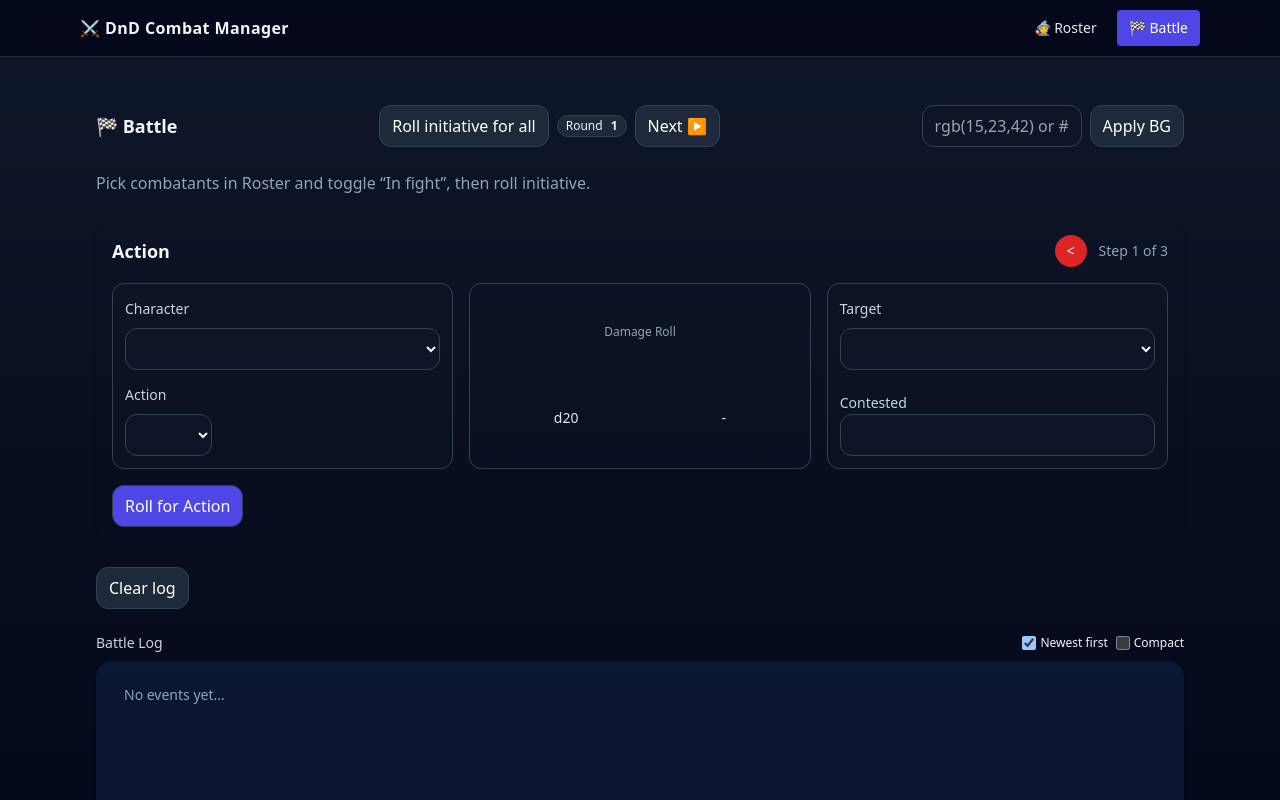
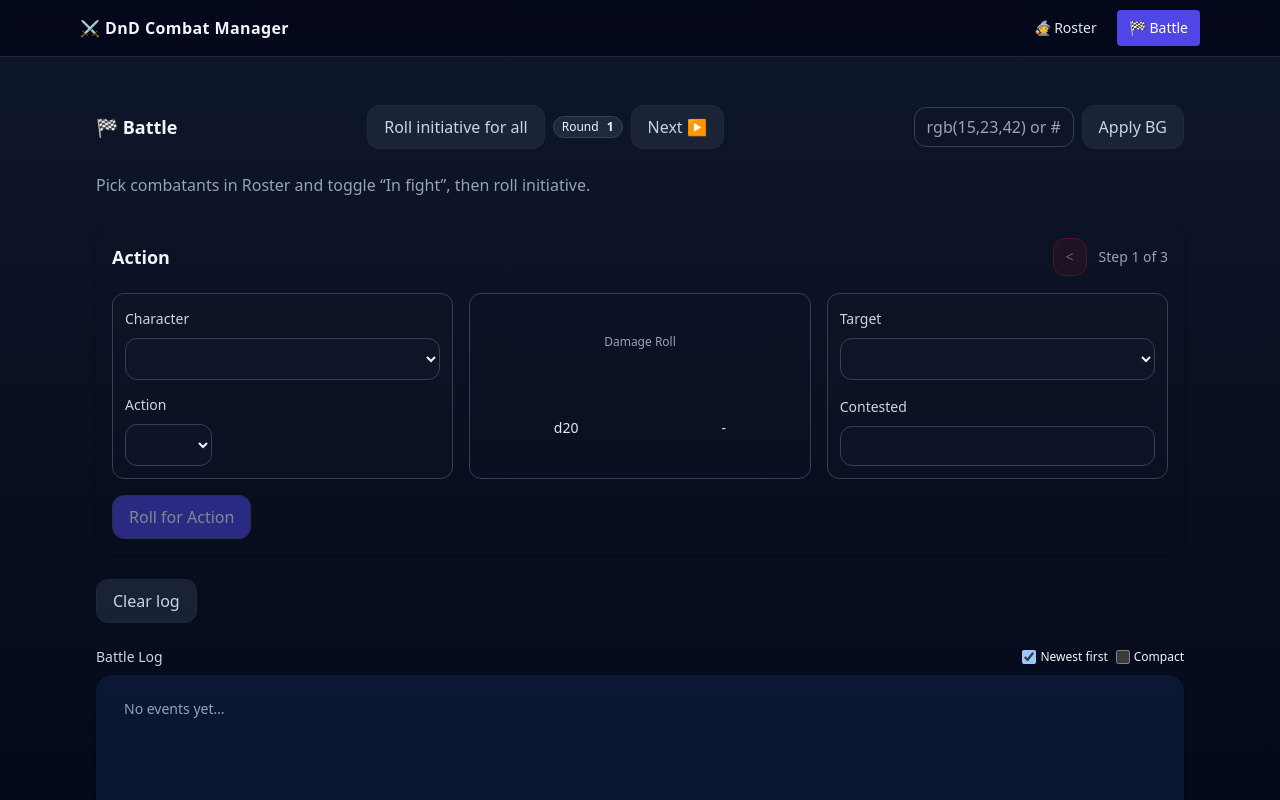
Before and after one commit to farzamsh/FineIllDoItMySelf, a React (Vite) app: page / in a window 1280 px wide. Both pictures are taken after a click on the button "🏁 Battle". Shown: the top 800 px of the page. Built offline with nearby package versions, Linux system fonts and the light colour scheme.

Commit message:
designed unified button UI, implemented the designs

```diff
--- a/src/components/BattleView.tsx
+++ b/src/components/BattleView.tsx
@@ -548,14 +548,15 @@
       {/* --- Action card (replaces old Attacker/Attack/Target + Attack card) --- */}
       <div className="card space-y-4 mt-3">
         {/* Header */}
-        <div className="flex items-center justify-between">
+        <div className="flex items-center justify-between h-10">
           <div className="text-lg font-semibold">Action</div>
 
           <div className="flex items-center gap-3">
             {/* small red back button that steps stage back (UI-only) */}
               <button
                 type="button"
-              className="inline-flex items-center justify-center w-8 h-8 rounded-full bg-red-600 hover:bg-red-700 text-white text-sm"
+                className="btn-red btn-sm"
+                disabled={attackStage === 1 ? true : false}
                 onClick={() => setAttackStage((s) => (Math.max(1, s - 1) as 1 | 2 | 3))}
                 aria-label="back stage"
               >
@@ -618,12 +619,12 @@
               </div>
 
               {attackChoice?.type === "Attack Roll" && (
-                <div className="flex-1 flex gap-2 items-end">
-                  <div className="min-w-20">
+                <div className="flex gap-2 items-end">
+                  <div className="flex flex-col justify-between min-w-20">
                     <label className="label">Extra bonus</label>
                     <input
                       type="text"
-                      className="input w-full"
+                      className="input w-full mt-2"
                       placeholder="Bonus (e.g. +2, 1d4-1)"
                       value={attackStage === 3 ? damageBonusInput : attackBonusInput}
                       onChange={(e) => {
@@ -633,15 +634,15 @@
                       }}
                     />
                   </div>
-                  <div>
+                  <div className="flex flex-col justify-between">
                     <label className="label">Adv / Dis</label>
                     <button
-                      className={`btn w-16 text-center ${
+                      className={`btn btn-sm w-16 text-center mb-0.25 mt-2.5 ${
                         advantageMode === "advantage"
-                          ? "bg-green-600 text-white"
+                          ? "btn-green"
                           : advantageMode === "disadvantage"
-                          ? "bg-red-600 text-white"
-                          : "bg-slate-700 text-white"
+                          ? "btn-red"
+                          : "btn-normal"
                       }`}
                       onClick={() => {
                         setAdvantageMode((prev) =>
@@ -788,17 +789,17 @@
               {attackChoice?.type !== "Auto Hit" && attackChoice?.type !== "Heal" && (
                 <div>
                   <label className="label">Contested</label>
-                  <input type="text"className="input w-full" value={attackChoice ? (`${attackChoice.contested ?? ""} ${attackChoice.type === "Save DC" ? "Save" : ""}`) : ""} disabled={true}></input>
+                  <input type="text"className="input w-full mt-2" value={attackChoice ? (`${attackChoice.contested ?? ""} ${attackChoice.type === "Save DC" ? "Save" : ""}`) : ""} disabled={true}></input>
                 </div>
               )}
 
               {attackChoice?.type === "Save DC" && (
-                <div className="flex-1 flex gap-2 items-end">
-                  <div className="min-w-20">
+                <div className="flex gap-2 items-end">
+                  <div className="flex flex-col justify-between min-w-20">
                     <label className="label">Extra bonus</label>
                     <input
                       type="text"
-                      className="input w-full"
+                      className="input w-full mt-2"
                       placeholder="Bonus"
                       value={attackStage === 3 ? targetDamageBonusInput : targetSaveBonusInput}
                       onChange={(e) => {
@@ -808,15 +809,15 @@
                       }}
                     />
                   </div>
-                  <div>
+                  <div className="flex flex-col justify-between">
                     <label className="label">Adv / Dis</label>
                     <button
-                      className={`btn w-16 text-center ${
+                      className={`btn btn-sm w-16 text-center mb-0.25 mt-2.5 ${
                         targetAdvMode === "advantage"
-                          ? "bg-green-600 text-white"
+                          ? "btn-green"
                           : targetAdvMode === "disadvantage"
-                          ? "bg-red-600 text-white"
-                          : "bg-slate-700 text-white"
+                          ? "btn-red"
+                          : "btn-normal"
                       }`}
                       onClick={() => {
                         setTargetAdvMode((prev) =>
@@ -844,7 +845,7 @@
           {attackStage === 1 && (
             <>
               <button
-                className="btn bg-indigo-600 hover:bg-indigo-700 text-white"
+                className="btn-main"
                 onClick={handleAttackRoll}
                 disabled={!attackChoice || !(attackerId ?? activeId) || !targetId}
               >
@@ -858,7 +859,7 @@
           {attackStage === 2 && (
             <>
               <button
-                className="btn bg-indigo-600 hover:bg-indigo-700 text-white"
+                className="btn-main"
                 onClick={handleAttackApply} /* "Result" applies the extra so it's named Result */
                 disabled={!attackRoll && !targetSaveRoll}
               >
@@ -878,7 +879,7 @@
           {attackStage === 3 && (
             <>
               <button
-                className="btn bg-indigo-600 hover:bg-indigo-700 text-white"
+                className="btn-main"
                 onClick={handleDamageApplyAndLog}
                 disabled={!attackRoll && !targetSaveRoll}
               >
--- a/src/components/RosterManager.tsx
+++ b/src/components/RosterManager.tsx
@@ -89,7 +89,7 @@
             value={filter}
             onChange={(e) => setFilter(e.target.value)}
           />
-          <button className="btn-green" onClick={add}>
+          <button className="btn-green-solid" onClick={add}>
             + Add
           </button>
         </div>
@@ -483,7 +483,7 @@
                         </div>
                       )}
                       <button
-                        className="btn-red"
+                        className="btn-red btn-sm"
                         onClick={() =>
                           update({ ...c, attacks: c.attacks.filter((x) => x.id !== a.id) })
                         }
@@ -517,7 +517,7 @@
                     <span className="badge bg-slate-700">Healthy</span>
                   )}
                 </div>
-                <button className="btn-red" onClick={() => remove(c.id)}>
+                <button className="btn-red-solid" onClick={() => remove(c.id)}>
                   Remove
                 </button>
               </div>
--- a/src/index.css
+++ b/src/index.css
@@ -15,30 +15,74 @@
 /* .btn {
 @apply inline-flex items-center justify-center rounded-xl px-3 py-2 border border-slate-700 bg-slate-800 hover:bg-slate-700 active:scale-95;
 } */
-.btn {
-@apply inline-flex items-center justify-center rounded-xl px-3 py-2 border border-slate-700 active:scale-95;
-}
 .input {
-@apply bg-slate-900/60 border border-slate-700 rounded-xl px-3 py-2 outline-none focus:ring-2 focus:ring-indigo-500;
+    @apply bg-slate-900/60 border border-slate-700 rounded-xl px-3 py-2 outline-none focus:ring-2 focus:ring-indigo-500;
+    /* height: 42px; */
+    box-sizing: border-box;
+    font: inherit;
+    line-height: normal;
 }
 .select {
-@apply bg-slate-900/60 border border-slate-700 rounded-xl px-3 py-2;
+    @apply bg-slate-900/60 border border-slate-700 rounded-xl px-3 py-2;
+    /* height: 42px; */
+    box-sizing: border-box;
+    font: inherit;
+    line-height: normal;
 }
 .label {
-@apply text-sm text-slate-300;
+    @apply text-sm text-slate-300;
 }
 .badge {
-@apply inline-flex items-center gap-1 rounded-full px-2 py-0.5 text-xs border border-slate-700 bg-slate-800;
+    @apply inline-flex items-center gap-1 rounded-full px-2 py-0.5 text-xs border border-slate-700 bg-slate-800;
 }
 .link {
-@apply underline decoration-dotted underline-offset-4 hover:text-indigo-300;
+    @apply underline decoration-dotted underline-offset-4 hover:text-indigo-300;
 }
+.btn {
+    @apply inline-flex items-center justify-center rounded-xl px-4 py-2.5 border font-medium transition-all duration-200 active:scale-95;
+    box-sizing: border-box;
+    font: inherit;
+    line-height: normal;
+}
+
 .btn-normal {
-@apply btn bg-slate-800 text-white hover:bg-slate-700;
+    @apply btn bg-slate-800/80 border-slate-800 text-slate-300 hover:text-white hover:bg-slate-600/60 hover:border-slate-600;
 }
+
 .btn-green {
-@apply btn bg-green-600 text-white hover:bg-green-700;
+    @apply btn bg-green-900/30 border-green-800 text-green-300 hover:bg-green-800/60 hover:border-green-600 hover:text-white focus:outline-none focus:ring-2 focus:ring-green-500;
 }
+
 .btn-red {
-@apply btn bg-red-600 text-white hover:bg-red-700;
+    @apply btn bg-red-900/30 border-red-800 text-red-300 hover:bg-red-800/60 hover:border-red-600 hover:text-white focus:outline-none focus:ring-2 focus:ring-red-500;
 }
+
+.btn-main {
+    @apply btn bg-indigo-600 hover:bg-indigo-700 text-white border-slate-600  focus:outline-none focus:ring-2 focus:ring-indigo-500;
+}
+
+  /* Solid versions */
+.btn-normal-solid {
+    @apply btn bg-slate-800 text-white hover:bg-slate-700 border-slate-700;
+}
+.btn-green-solid {
+    @apply btn bg-green-600 text-white hover:bg-green-700 border-slate-700;
+}
+.btn-red-solid {
+    @apply btn bg-red-600 text-white hover:bg-red-700 border-slate-700;
+}
+
+
+  /* Button sizes */
+.btn-sm {
+    @apply px-3 py-2 text-sm;
+}
+
+.btn-lg {
+    @apply px-5 py-3 text-base;
+}
+
+/* Disabled state */
+.btn:disabled {
+    @apply opacity-50 active:scale-100 hover:transform-none pointer-events-none;
+}
```
Also changed, not shown: 1 other file (tests, documents, lock files or other folders). Lines whose indentation alone changed are shown as unchanged.
